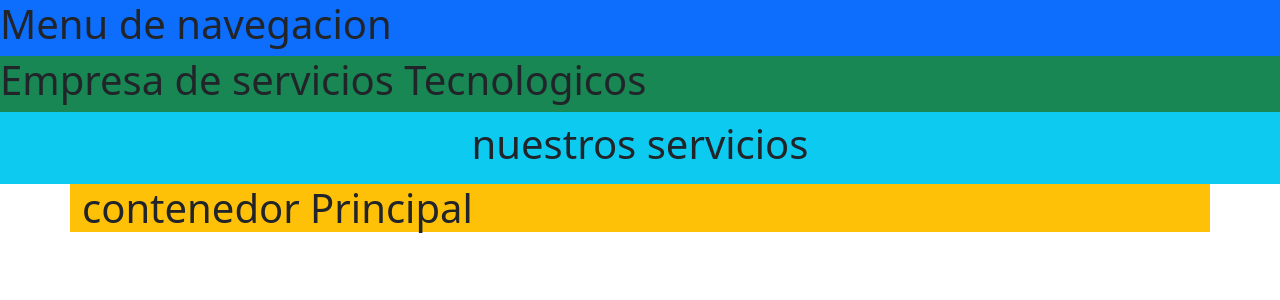
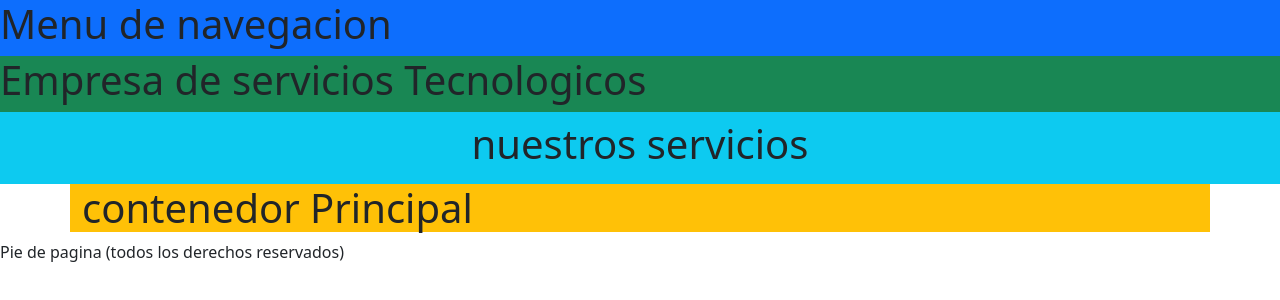
Before and after one commit to Roberto-Carlos01/Curso-Git-ramas, a plain HTML site: page index.html in a window 1280 px wide. Drawn offline with nearby package versions, Linux system fonts and the light colour scheme.

Commit message:
agregado el footer

```diff
--- a/index.html
+++ b/index.html
@@ -19,6 +19,9 @@
         <div class="container bg-warning">
             <h1>contenedor Principal</h1>
         </div>
+        <footer>
+            Pie de pagina (todos los derechos reservados)
+        </footer>
 
 
 
```
